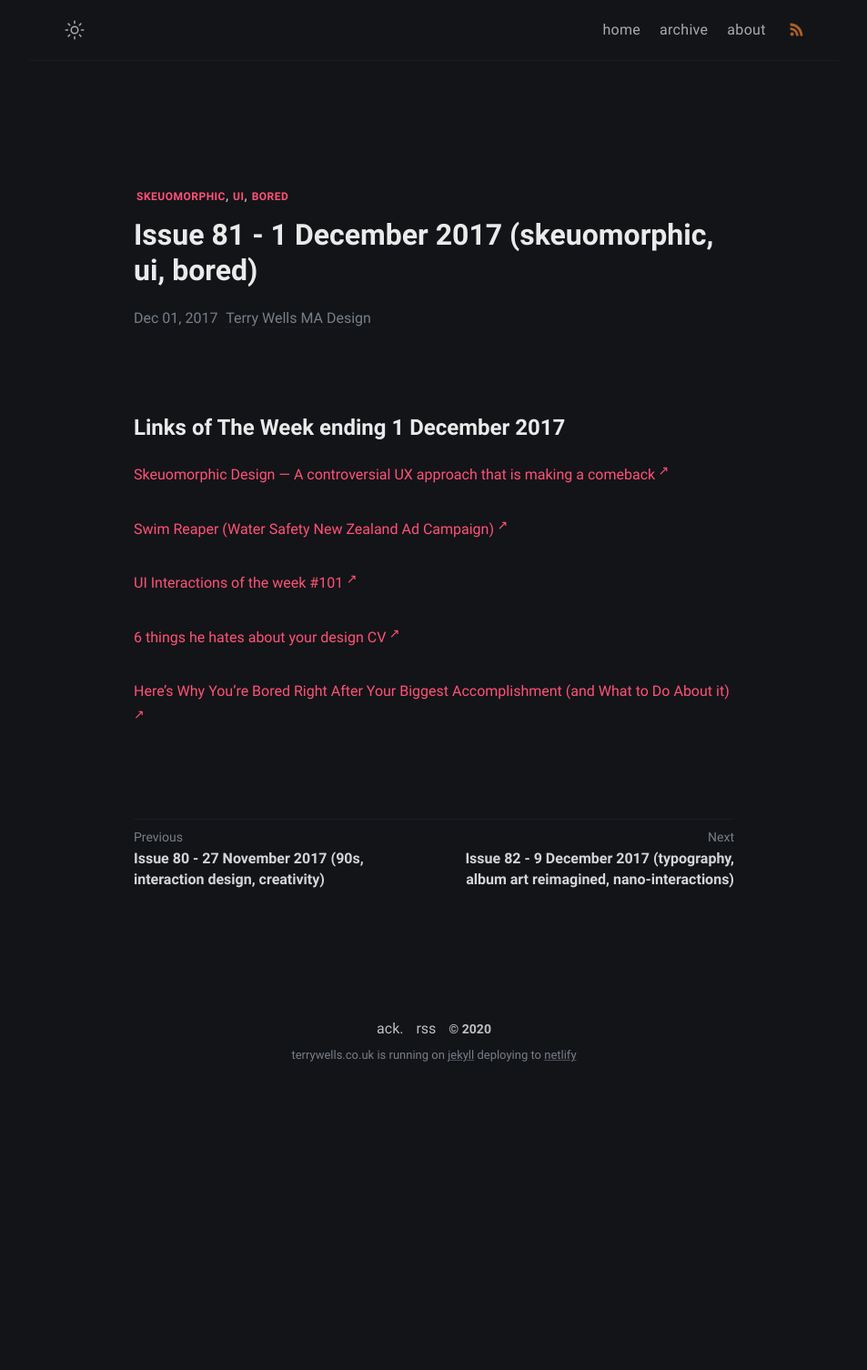
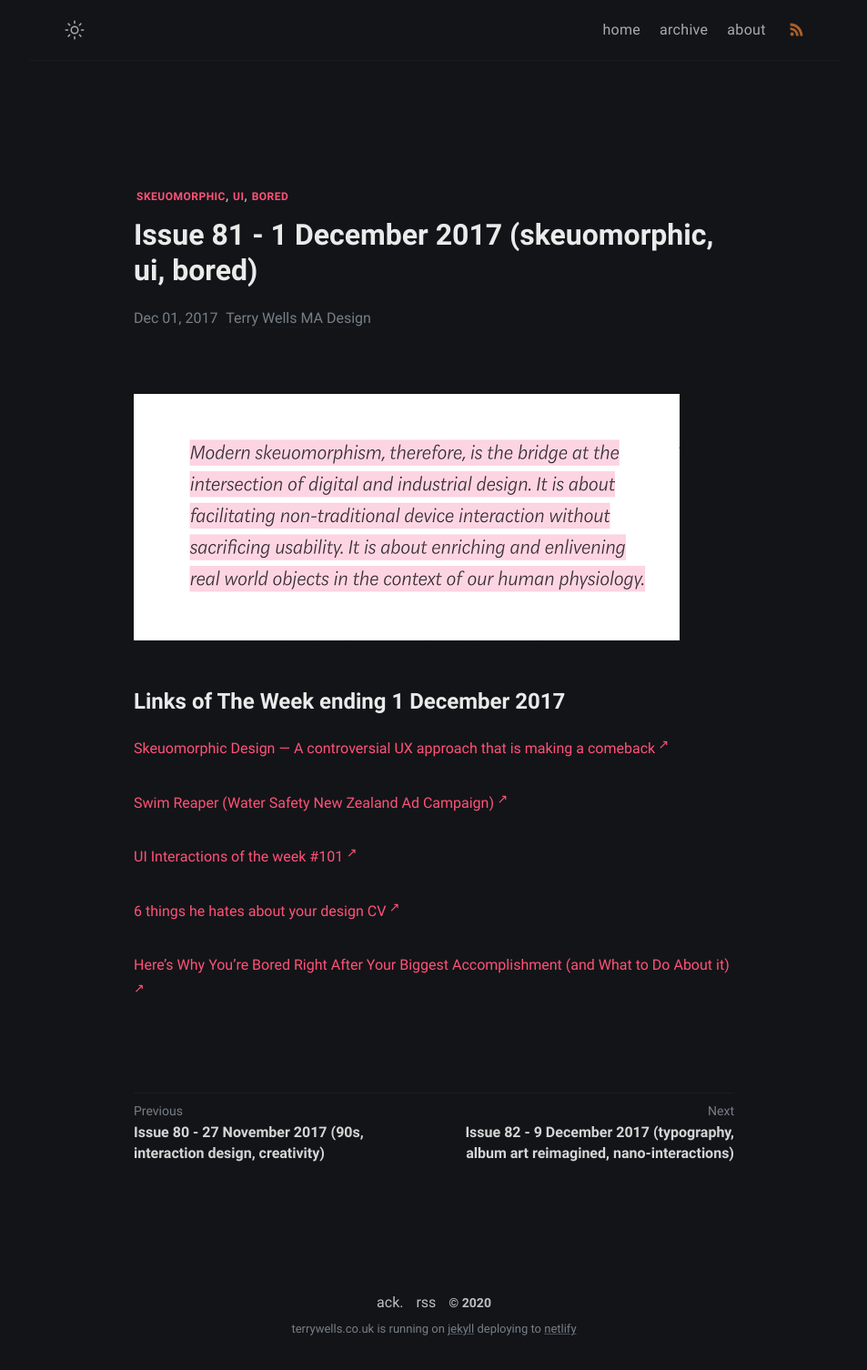
Before and after one commit to wristtattoo/jekyll-klise, a Jekyll site: the page built from _posts/2020-11-03-issue-81-1-december-2017-skeuomorphic-ui-bored.md, in a window 1280 px wide. Shown: the whole page at 91% size, without its empty margins (163-1116 px from the left). Built offline with Jekyll 4.4.1, drawn with Linux system fonts in a browser that asks for light colours; a script that is not in the unit is left out; before the commit the page ends 1205 px from its top, so only the background shows below that.

Commit message:
Update Links of The Week “2020-11-03-issue-81-1-december-2017-skeuomorphic-ui-bored”

```diff
--- a/_posts/2020-11-03-issue-81-1-december-2017-skeuomorphic-ui-bored.md
+++ b/_posts/2020-11-03-issue-81-1-december-2017-skeuomorphic-ui-bored.md
@@ -4,6 +4,8 @@ title: Issue 81 - 1 December 2017 (skeuomorphic, ui, bored)
 tags: skeuomorphic ui bored
 date: 2017-12-01T12:54:56.737Z
 ---
+![Skeuomorphic Design](/assets/uploads/issue-81.png "Skeuomorphic Design")
+
 # Links of The Week ending 1 December 2017
 
 <a href="https://medium.muz.li/skeuomorphic-design-a-controversial-ux-approach-that-is-making-a-comeback-a0b6e93eb4bb" target="_blank">Skeuomorphic Design — A controversial UX approach that is making a comeback</a>
```
Also changed, not shown: assets/uploads/issue-81.png (added).
